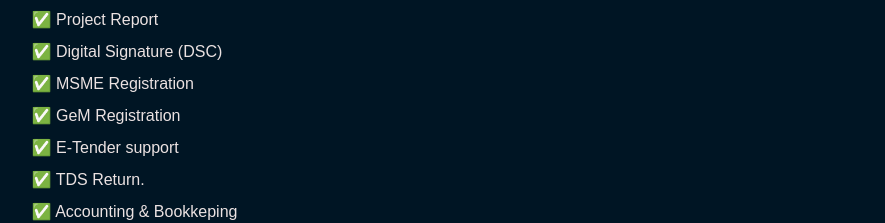
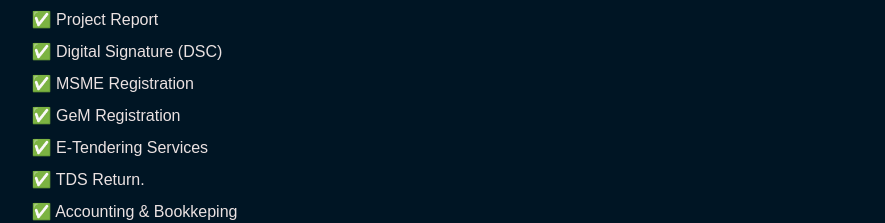
Before and after one commit to AlishaBano04/portfolio, a Next.js app: page / in a window 1280 px wide. Shown: the part 2340-2563 px from the top of the page, without its empty margins (122-1007 px from the left). Built offline with nearby package versions, Linux system fonts and the light colour scheme.

Commit message:
changes init

```diff
--- a/component/Services.jsx
+++ b/component/Services.jsx
@@ -33,7 +33,7 @@
       <p className="service-list">&#x2705; Digital Signature (DSC)</p>
       <p className="service-list">&#x2705; MSME Registration</p>
       <p className="service-list">&#x2705; GeM Registration</p>
-      <p className="service-list">&#x2705; E-Tender support</p>
+      <p className="service-list">&#x2705; E-Tendering Services</p>
       <p className="service-list">&#x2705; TDS Return.</p>
 
       <p className="service-list">&#x2705; Accounting & Bookkeping</p>
```
